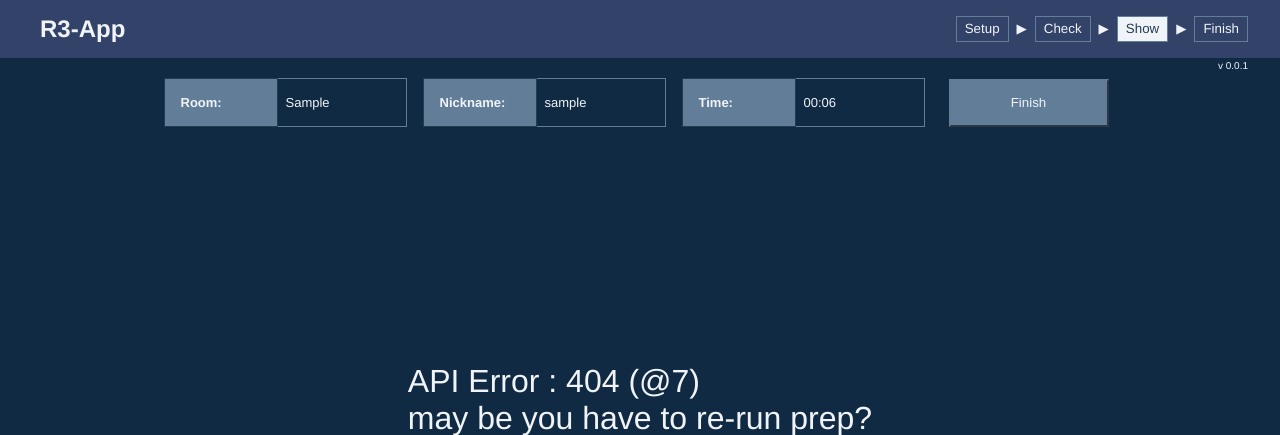
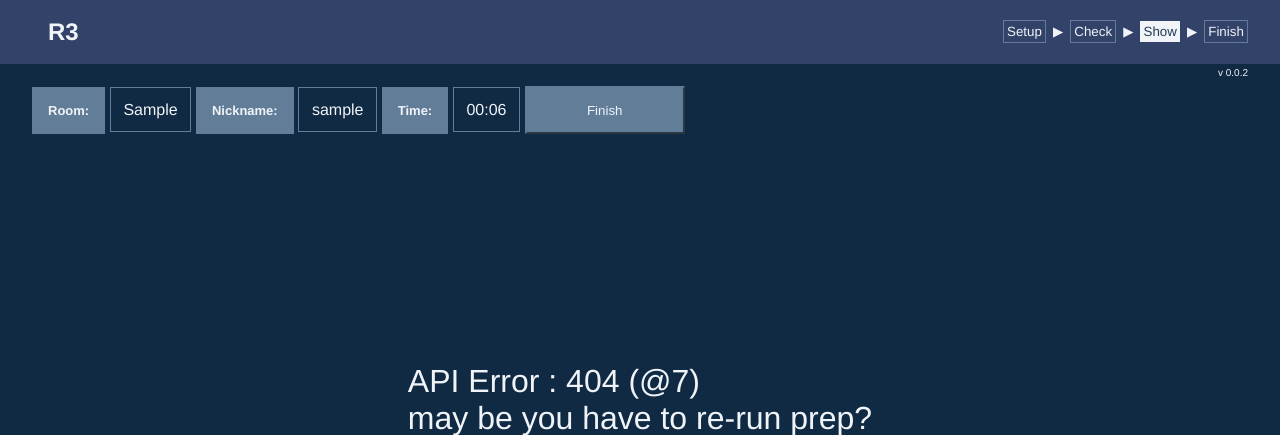
Before and after one commit to kemunpus20/r3-app, a Django app: page /play/1 in a window 1280 px wide. Shown: the top 435 px of the page. Run offline with Django 3.2, Linux system fonts and the light colour scheme; tables that the repository leaves empty hold one stand-in row (values such as "Sample post").

Commit message:
update UI

```diff
--- a/r3/templates/base.html
+++ b/r3/templates/base.html
@@ -1,5 +1,5 @@
 {% load static %}
-
+<!DOCTYPE html>
 <html>
 
 <head>
@@ -7,7 +7,7 @@
     <meta name="viewport" content="width=device-width,initial-scale=1">
     <link rel="stylesheet" type="text/css" href="{% static 'common.css' %}">
     <title>
-        R3-App
+        R3
     </title>
     {% block head %} {% endblock %}
 </head>
@@ -17,7 +17,7 @@
         {% block header %} {% endblock %}
     </div>
     <div class="version">
-        v 0.0.1
+        v 0.0.2
     </div>
     <div class="body">
         {% block body %} {% endblock %}
--- a/r3/templates/play.html
+++ b/r3/templates/play.html
@@ -1,8 +1,4 @@
-<!-- Base -->
-{% extends "base.html" %}
-
-<!-- Static -->
-{% load static %}
+{% extends "base.html" %} {% load static %}
 
 <!-- Head -->
 {% block head %}
@@ -100,48 +96,51 @@
 
 <!-- Header-->
 {% block header %}
-<table class="header">
-    <tr class="header">
-        <td class="title">R3-App</td>
-        <td class="mark">Setup</td>
-        <td class="space">▶</td>
-        <td class="mark">Check</td>
-        <td class="space">▶</td>
-        <td class="cursor">Show</td>
-        <td class="space">▶</td>
-        <td class="mark">Finish</td>
-    </tr>
-</table>
+<div class="header">
+    <div class="title">R3</div>
+    <div class="marks">
+        <div class="mark">Setup</div>
+        <div class="space">▶</div>
+        <div class="mark">Check</div>
+        <div class="space">▶</div>
+        <div class="current">Show</div>
+        <div class="space">▶</div>
+        <div class="mark">Finish</div>
+    </div>
+</div>
 {% endblock %}
 
 <!-- Body -->
 {% block body %}
 <form action="../finish/{{trial.pk}}" method="GET">
     {% csrf_token %}
-    <table class="play">
-        <tr class="data">
-            <th>Room:</th>
-            <td class="static">{{trial.room}}</td>
-            <td class="space"></td>
-        </tr>
-        <tr class="data">
-            <th>Nickname:</th>
-            <td class="static">{{trial.nickname}}</td>
-            <td class="space"></td>
-        </tr>
-        <tr class="data">
-            <th>Time:</th>
-            <td class="static">
-                <div id="counter">00:00</div>
-            </td>
-            <td class="space"></td>
-        </tr>
-        <tr class="data">
-            <td class="button">
-                <button type="submit">Finish</button>
-            </td>
-        </tr>
-    </table>
+    <div class="data">
+        <div class="name">
+            Room:
+        </div>
+        <div class="value">
+            {{trial.room}}</td>
+        </div>
+    </div>
+    <div class="data">
+        <div class="name">
+            Nickname:
+        </div>
+        <div class="value">
+            {{trial.nickname}}</td>
+        </div>
+    </div>
+    <div class="data">
+        <div class="name">
+            Time:
+        </div>
+        <div id="counter" class="value">
+            00:00
+        </div>
+    </div>
+    <div class="data">
+        <button class="finish" type="submit">Finish</button>
+    </div>
     <div id="container" class="container">
         <div id="text" class="content"></div>
         <img id="image" class="content" />
--- a/static/common.css
+++ b/static/common.css
@@ -8,154 +8,177 @@
 }
 
 body {
-    font-family: "Helvetica Neue", Arial, "Hiragino Kaku Gothic ProN", "Hiragino Sans", Meiryo, sans-serif;
     margin: 0;
+    padding: 0;
     border-width: 0;
-    padding: 0;
     color: var(--text-color);
     background: var(--background-color);
+    font-family: "Helvetica Neue", Arial, "Hiragino Kaku Gothic ProN", "Hiragino Sans", Meiryo, sans-serif;
 }
 
 div.header {
-    padding-left: 2rem;
+    padding-left: 3rem;
     padding-right: 2rem;
-    padding-top: 1rem;
-    padding-bottom: 1rem;
-    color: var(--control-color);
+    padding-top: 0;
+    padding-bottom: 0;
+    line-height: 4rem;
+    height: 4rem;
+    position: relative;
     background-color: var(--block-background-color);
 }
 
-div.version {
-    color: var(--text-color);
-    margin: 0;
-    padding-top: 0.1rem;
-    padding-right: 2rem;
-    text-align: right;
-    font-size: x-small;
-}
-
-table.header {
-    font-size: smaller;
-    margin: 0;
-    padding: 0;
-    border-collapse: collapse;
-}
-
-tr.header {
-    line-height: 0.5rem;
-}
-
-td.title {
+div.title {
+    display: inline;
+    position: absolute;
+    left: 0;
     font-size: x-large;
     font-weight: bolder;
-    border: 0;
     color: var(--hilight-color);
 }
 
-td.mark {
-    width: auto;
+div.marks {
+    display: inline;
+    position: absolute;
+    right: 0;
+    text-align: center;
+    font-size: smaller;
     color: var(--hilight-color);
     background-color: var(--block-background-color);
 }
 
-td.cursor {
-    width: auto;
+div.current {
+    display: inline;
+    padding: 0.2rem;
     color: var(--control-color);
     background-color: var(--hilight-color);
 }
 
-td.space {
-    border: 0;
-    color: var(--hilight-color);
-    width: auto;
+div.mark {
+    display: inline;
+    padding: 0.2rem;
+    border: solid 0.1rem var(--block-hilight-color);
 }
 
-td.static {
-    min-width: 7rem;
-    width: auto;
+div.space {
+    display: inline;
+    padding: 0.2rem;
+}
+
+div.version {
+    margin: 0;
+    padding-top: 0.2rem;
+    padding-right: 2rem;
+    padding-bottom: 0.5rem;
+    text-align: right;
+    font-size: x-small;
+    color: var(--text-color);
 }
 
 div.body {
-    padding-top: 0;
-    padding-bottom: 0;
-    padding-left: 2rem;
-    padding-right: 2rem;
+    border: 0;
+    padding: 0;
+    margin-left: 2rem;
+    margin-right: 2rem;
+}
+
+div.message {
+    padding: 0.5rem;
+}
+
+a {
+    color: var(--text-color);
 }
 
 table {
-    margin-top: 1rem;
     border-collapse: collapse;
-    font-size: small;
-    text-align: left;
-}
-
-table.play {
-    margin: auto;
 }
 
 th {
-    border: solid 1px var(--control-color);
+    padding: 1.2rem;
+    text-align: left;
+    font-size: small;
+    border: solid 2px var(--control-color);
     background-color: var(--block-hilight-color);
-    padding: 1rem;
-    min-width: 5rem;
-}
-
-tr.data {
-    display: inline-block;
 }
 
 td {
     width: 100%;
-    border: solid 1px var(--block-hilight-color);
     padding: 0.5rem;
-}
-
-td.button {
-    text-align: right;
-    border-width: 0;
+    border: solid 2px var(--block-hilight-color);
 }
 
 input {
+    border: 0;
+    padding: 0;
+    margin: 0;
     width: 100%;
-    height: 3rem;
+    height: 2rem;
 }
 
 select {
-    height: 3rem;
+    border: 0;
+    padding: 0;
+    margin: 0;
+    width: 100%;
+    height: 2rem;
 }
 
 textarea {
+    border: 0;
+    padding: 0;
+    margin: 0;
     width: 100%;
+}
+
+div.button {
+    text-align: right;
+    margin-top: 1rem;
 }
 
 button {
     width: 10rem;
+    height: 3rem;
     color: var(--hilight-color);
     background-color: var(--block-hilight-color);
     border-color: var(--block-hilight-color);
-    height: 3rem;
 }
 
-div.button {
-    text-align: right;
-    padding: 0.5rem;
-    margin-top: 1rem;
-    margin-bottom: 1rem;
+div.data {
+    display: inline;
+}
+
+div.name {
+    display: inline-block;
+    margin: 0;
+    padding: 1.0rem;
+    font-size: small;
+    font-weight: bold;
+    background-color: var(--block-hilight-color);
+}
+
+div.value {
+    display: inline-block;
+    padding: 0.8rem;
+    border: solid 1px var(--block-hilight-color);
 }
 
 div.prompt {
-    color: var(--control-color);
-    background-color: var(--hilight-color);
     margin-top: 1rem;
     margin-bottom: 1rem;
-    border: 1px solid var(--block-hilight-color);
     padding: 1rem;
     font-size: medium;
     line-height: 2rem;
+    color: var(--control-color);
+    background-color: var(--hilight-color);
+    border: 1px solid var(--block-hilight-color);
+}
+
+button.finish {
+    display: inline-block;
 }
 
 div.container {
-    padding: 1rem;
+    padding-top: 1rem;
 }
 
 div.content {
@@ -168,14 +191,27 @@ div.content {
 
 img.content,
 video.content {
-    margin: auto;
-    width: 100%;
-    height: 70%;
+    /*margin: auto;*/
+    /*max-width: 100%;*/
+    /*height: 70%;*/
     object-fit: contain;
 }
 
 @media screen and (max-width: 480px) {
-    tr.data {
-        display: block;
+    div.data {
+        display: flex;
+        margin-bottom: 0.1rem;
+    }
+    div.name {
+        flex: 1;
+    }
+    div.value {
+        flex: 4;
+    }
+    div.button {
+        text-align: center;
+    }
+    button.finish {
+        width: 100%;
     }
 }
```
Also changed, not shown: r3/templates/finish.html (+29 -29 lines), r3/templates/main.html (+19 -18 lines), r3/templates/start.html (+29 -29 lines).
